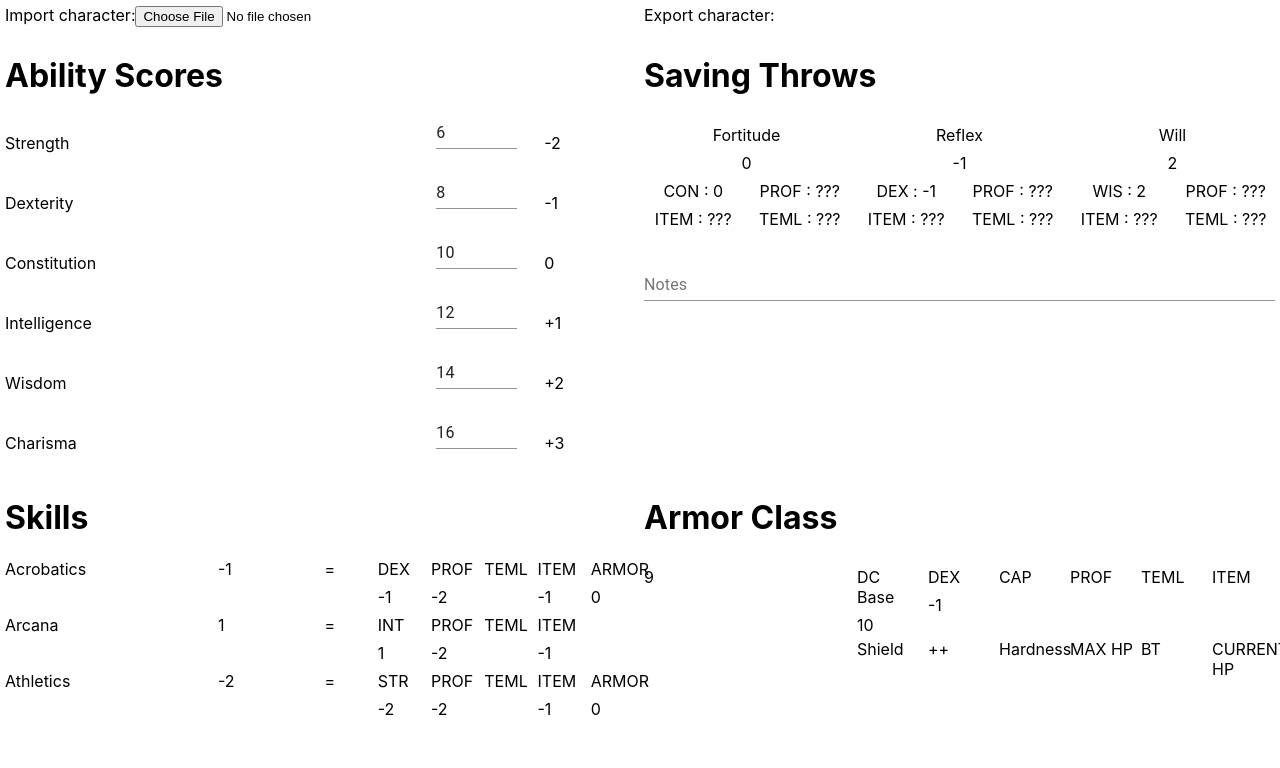
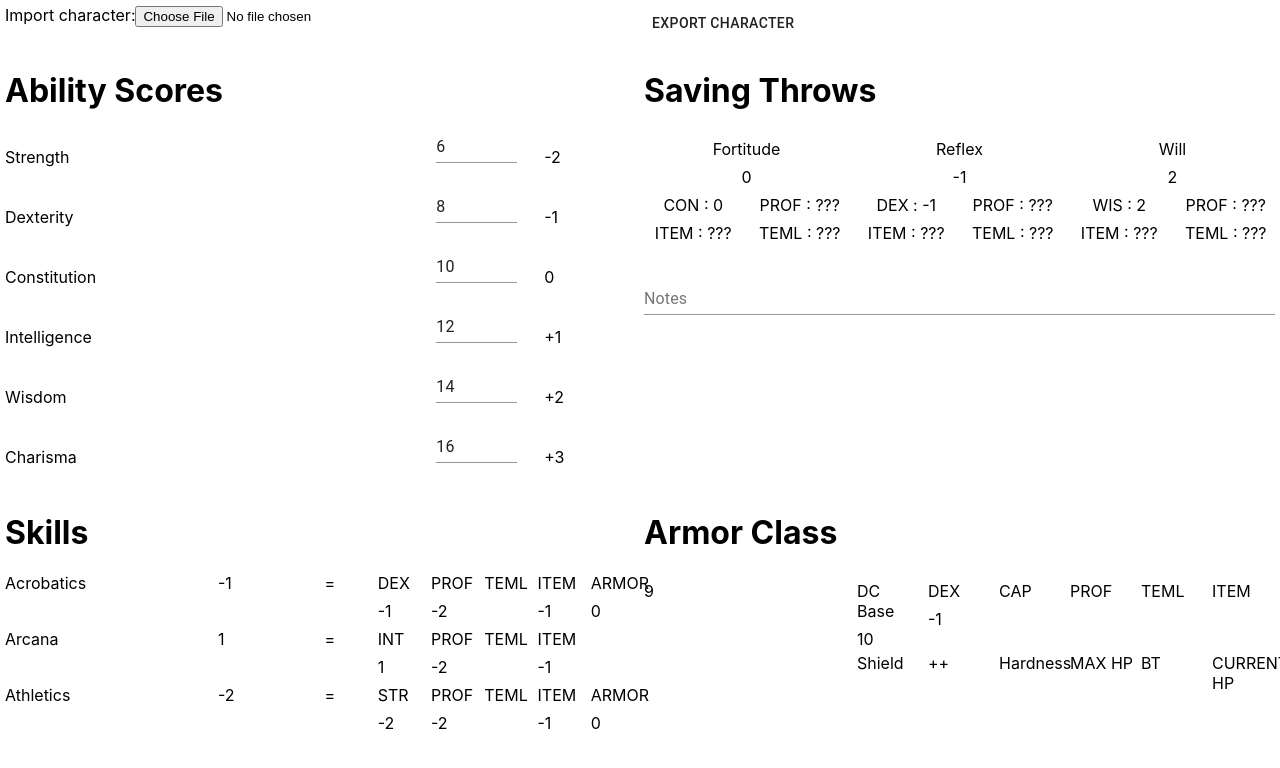
Before and after one commit to Wiljami/CharacterSheetPathfinder2E, a React (Create React App) app: page / in a window 1280 px wide. Shown: the top 768 px of the page. Built offline with nearby package versions, Linux system fonts and the light colour scheme.

Commit message:
Add ExportCharacter.
ExportCharacter takes the state and turns it to a json and makes it downloadable.

```diff
--- /dev/null
+++ b/src/ExportCharacter.js
@@ -0,0 +1,25 @@
+import React from "react"
+import Button from "@material-ui/core/Button"
+
+export default function ExportCharacter(props) {
+  async function exportCharacter() {
+    const fileName = "character"
+    const json = JSON.stringify(props.character)
+    const blob = new Blob([json],{type:'application/json'})
+    const href = await URL.createObjectURL(blob)
+    const link = document.createElement('a')
+    link.href = href
+    link.download = fileName + ".chr"
+    document.body.appendChild(link)
+    link.click()
+    document.body.removeChild(link)
+  }
+
+  return (
+    <>
+      <Button onClick={exportCharacter}>
+        Export Character
+      </Button>
+    </>
+  )
+}
--- a/src/Sheet.js
+++ b/src/Sheet.js
@@ -5,6 +5,7 @@ import SavingThrowBox from "./SavingThrowBox";
 import SkillBox from "./SkillBox";
 import ArmorClassBox from "./ArmorClassBox";
 import ImportCharacter from "./ImportCharacter"
+import ExportCharacter from "./ExportCharacter";
 
 class Sheet extends React.Component {
   constructor(props) {
@@ -47,7 +48,7 @@ class Sheet extends React.Component {
   }
 
   importCharacter = (content) => {
-    console.log(content)
+    this.setState(content)
   }
 
   render() {
@@ -60,7 +61,9 @@ class Sheet extends React.Component {
           />
         </Grid>
         <Grid item xs={6}>
-          Export character:
+          <ExportCharacter
+            character={this.state}
+          />
         </Grid>
         <Grid item xs={6}>
           <AbilityScoreBox
```
